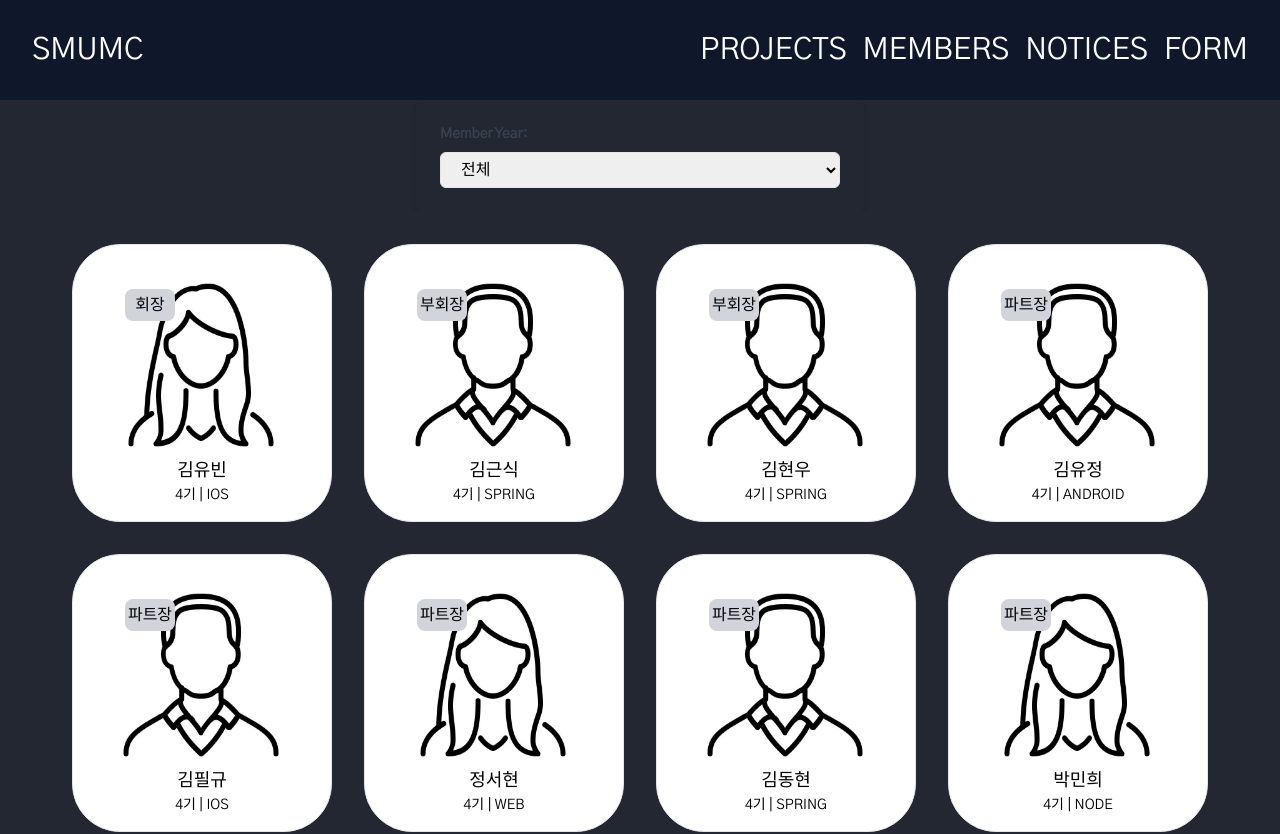
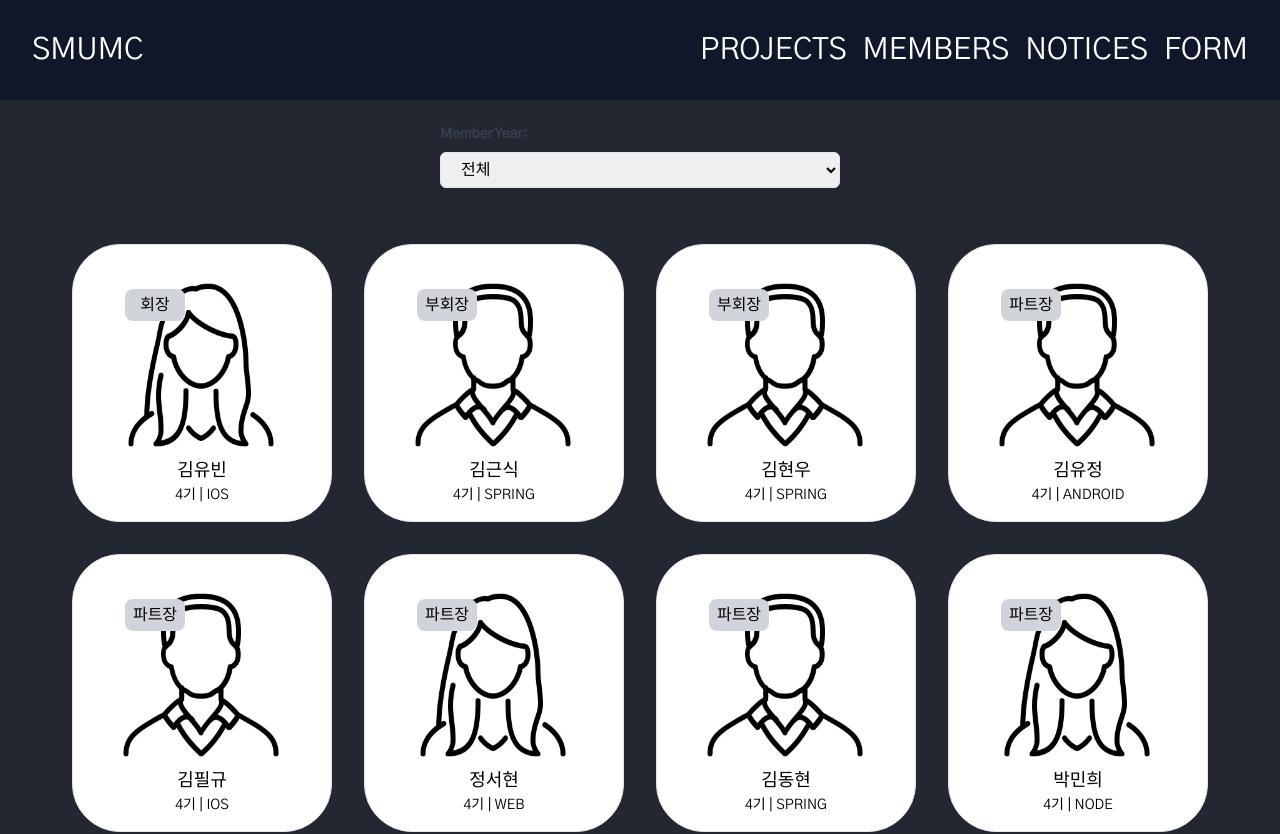
Before and after one commit to SMUING-D/FE-React2, a React (Vite) app in the folder smuing/: page /members/all in a window 1280 px wide. Shown: the top 834 px of the page. Built offline with nearby package versions, Linux system fonts and the light colour scheme.

Commit message:
운영진 뱃지 padding

```diff
--- a/smuing/src/components/member/MemberCard.tsx
+++ b/smuing/src/components/member/MemberCard.tsx
@@ -17,7 +17,7 @@ const MemberCard: React.FC<{ member: memberCardProps }> = ({ member }) => {
     >
       {/* 카드 커버 */}
       {member.position !== '챌린저' && (
-        <div className="w-[50px] h-[32px] rounded-[0.5rem] bg-gray-300 text-center pt-1 ml-[52px] mb-[-60px] mt-11 relative z-10 text-base">
+        <div className="w-[60px] text-2 h-[32px] rounded-[0.5rem] bg-gray-300 text-center pt-1 ml-[52px] mb-[-60px] mt-11 relative z-10 text-base p-[2px]">
           {member.position}
         </div>
       )}
```
